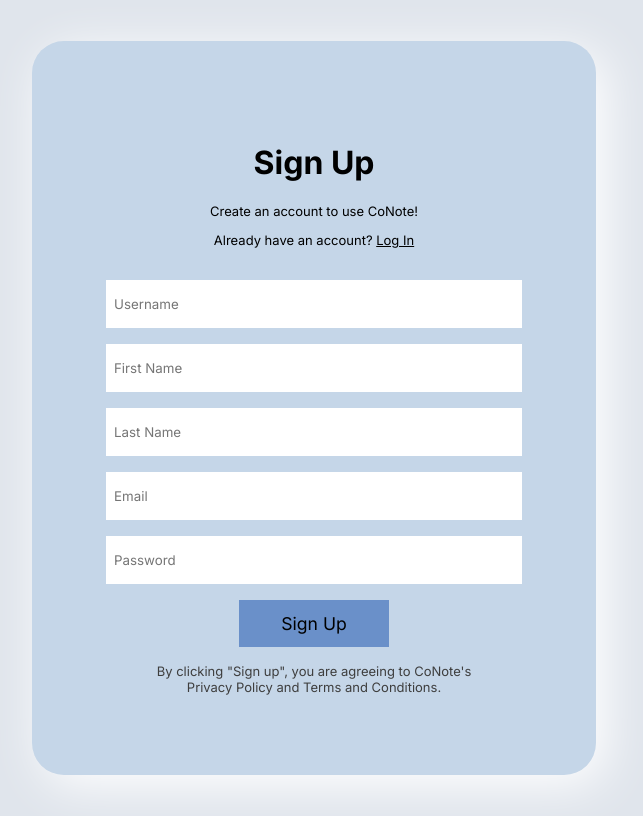
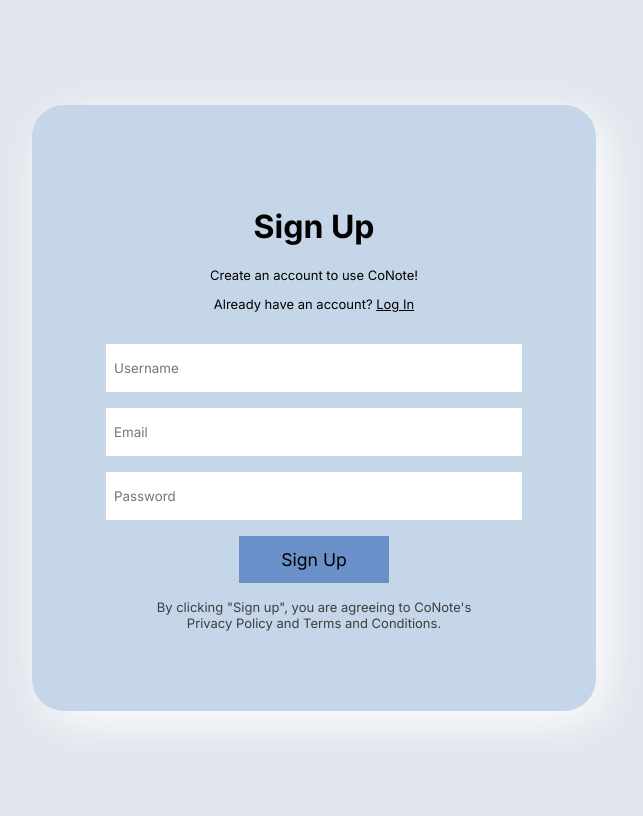
Before and after one commit to ItsPixL/conote, a React app in the folder frontend/: page / in a window 1280 px wide. Shown: the whole page, without its empty margins (326-969 px from the left). Built offline with nearby package versions, Linux system fonts and the light colour scheme; the HTML template or start-up script is replaced by a standard one.

Commit message:
Removed first name and last name for users

```diff
--- a/frontend/src/components/SignUpForm.tsx
+++ b/frontend/src/components/SignUpForm.tsx
@@ -12,8 +12,6 @@
   const [error, setError] = useState<string>("");
   const [formData, setFormData] = useState<SignUpData>({
     username: "",
-    firstName: "",
-    lastName: "",
     email: "",
     password: "",
   });
@@ -69,18 +67,6 @@
         required
       />
       <input
-        name="firstName"
-        placeholder="First Name"
-        value={formData.firstName}
-        onChange={handleChange}
-      />
-      <input
-        name="lastName"
-        placeholder="Last Name"
-        value={formData.lastName}
-        onChange={handleChange}
-      />
-      <input
         name="email"
         type="email"
         placeholder="Email"
--- a/frontend/src/utils/types.ts
+++ b/frontend/src/utils/types.ts
@@ -1,7 +1,5 @@
 export interface SignUpData {
   username: string;
-  firstName: string;
-  lastName: string;
   email: string;
   password: string;
 }
```
Also changed, not shown: 2 other files (tests, documents, lock files or other folders).
